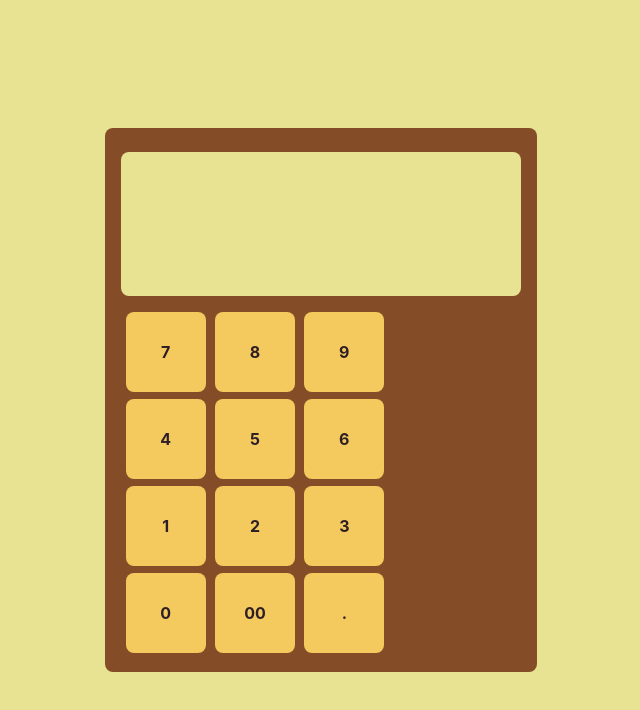
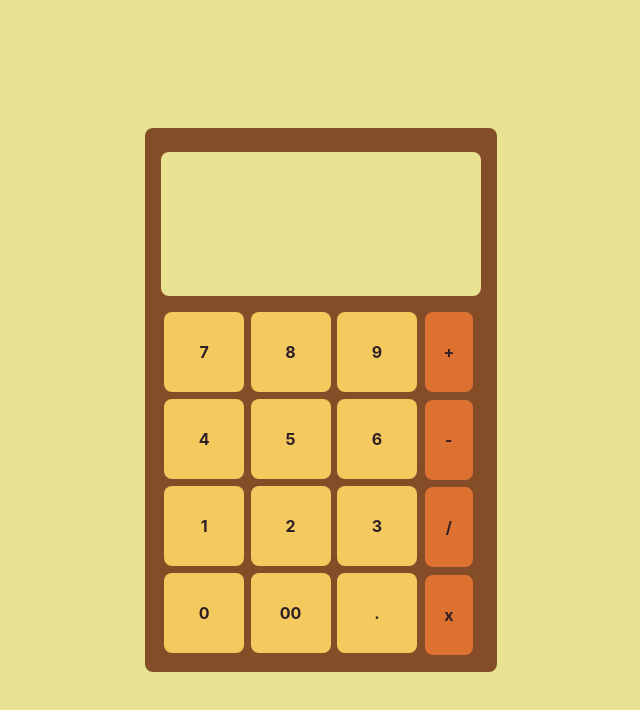
Before and after one commit to pangilinan-patrick/calculator-react, a React (Create React App) app: page / in a window 1280 px wide. Shown: the top 710 px of the page, without its empty margins (319-959 px from the left). Built offline with nearby package versions, Linux system fonts and the light colour scheme.

Commit message:
completed buttons layout

```diff
--- a/src/App.scss
+++ b/src/App.scss
@@ -3,6 +3,17 @@ $tan: #854d27;
 $orange: #dd7230;
 $mango: #f4c95d;
 $lanzones: #e7e393;
+
+@mixin buttons {
+  display: flex;
+  justify-content: center;
+  align-items: center;
+  font: helvetica;
+  font-weight: bold;
+  color: $dark-brown;
+  border-radius: 0.5em;
+  background-color: $mango;
+}
 
 html {
   background-color: $lanzones;
@@ -19,7 +30,7 @@ html {
   padding: 1em;
   background-color: $tan;
   border-radius: 0.5em;
-  width: 25em;
+  width: 20em;
   height: 32em;
 }
 
@@ -36,19 +47,27 @@ html {
   display: flex;
   flex-wrap: wrap;
   justify-content: space-around;
-  width: 67%;
+  width: 81%;
   height: 68%;
 }
 
+.side-buttons-container {
+  display: flex;
+  flex-flow: column;
+  justify-content: space-between;
+  height: 67%;
+  margin-left: 0.29em;
+}
+
+.side-buttons {
+  @include buttons();
+  background-color: $orange;
+  width: 3em;
+  height: 5em;
+}
+
 .buttons {
-  display: flex;
-  justify-content: center;
-  align-items: center;
-  font: helvetica;
-  font-weight: bold;
-  color: $dark-brown;
-  border-radius: 0.5em;
+  @include buttons();
   width: 5em;
   height: 5em;
-  background-color: $mango;
 }
--- a/src/components/Buttons.js
+++ b/src/components/Buttons.js
@@ -3,6 +3,7 @@ import React, { Component } from "react";
 class Buttons extends Component {
   render() {
     return (
+      <>
         <div className="buttons-container">
           <div className="buttons">7</div>
           <div className="buttons">8</div>
@@ -17,6 +18,13 @@ class Buttons extends Component {
           <div className="buttons">00</div>
           <div className="buttons">.</div>
         </div>
+        <div className="side-buttons-container">
+          <div className="side-buttons">+</div>
+          <div className="side-buttons">-</div>
+          <div className="side-buttons">/</div>
+          <div className="side-buttons">x</div>
+        </div>
+      </>
     );
   }
 }
```
Lines whose indentation alone changed are shown as unchanged.
